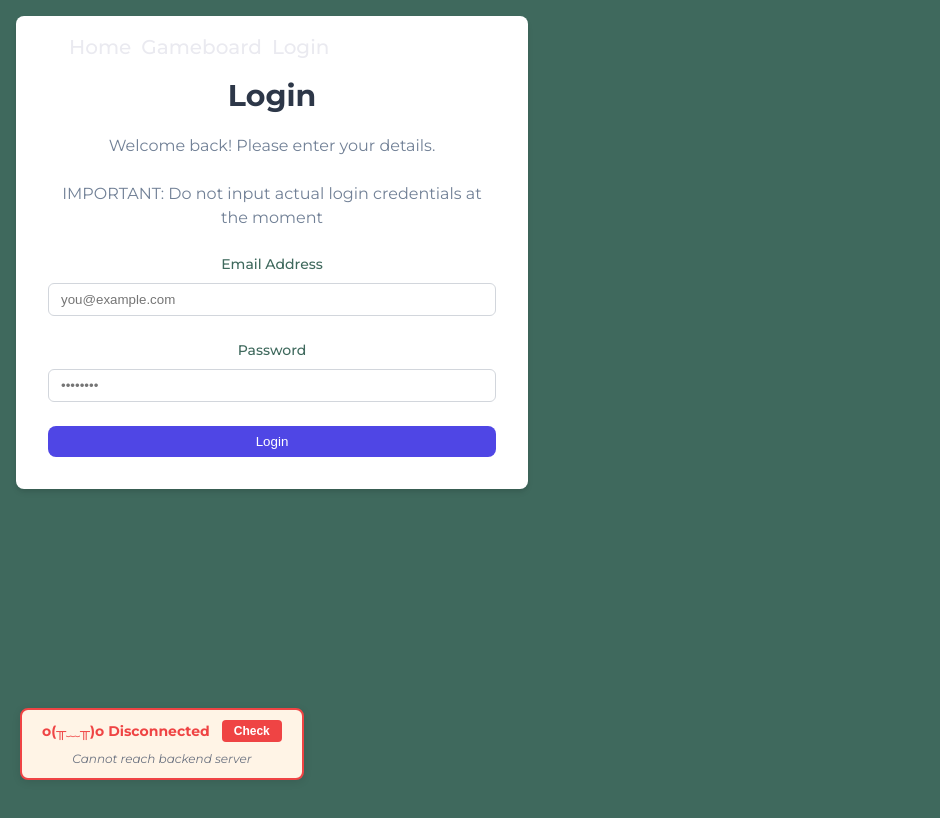
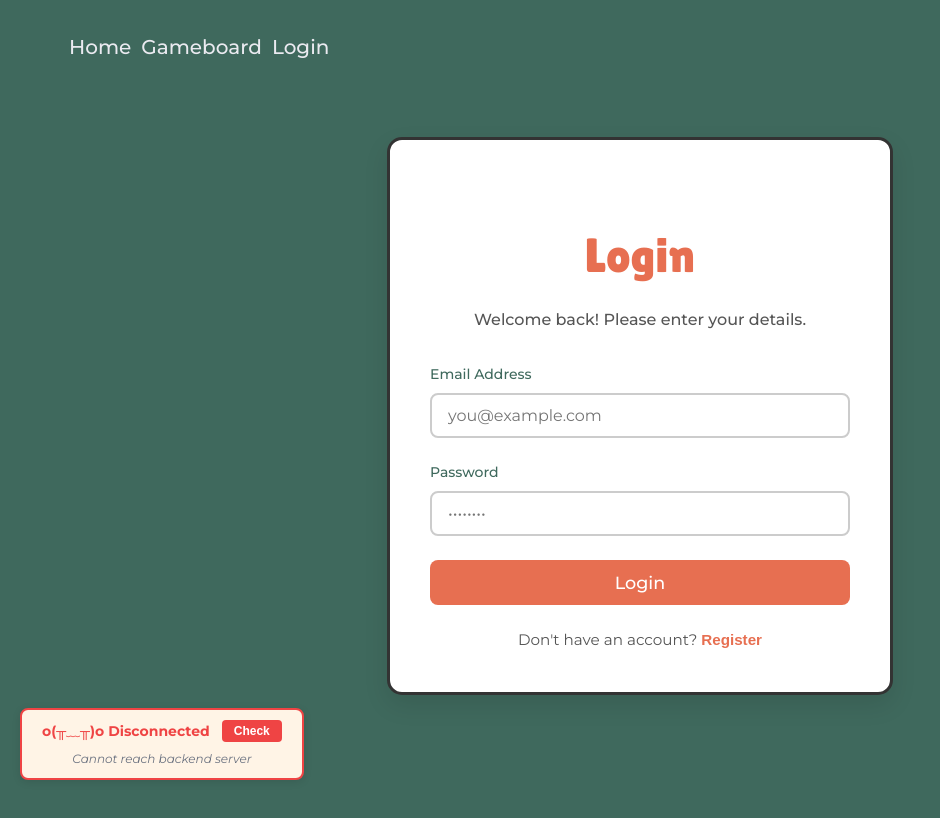
Before and after one commit to WalkAMileGame/WalkAMileGame, a React (Vite) app in the folder frontend/: page /login in a window 1280 px wide. Shown: the top 818 px of the page, without its empty margins (0-940 px from the left). Built offline with nearby package versions, Linux system fonts and the light colour scheme; no server answers; a web font is replaced by a local one.

Commit message:
Updated login and register page frontend

```diff
--- a/frontend/src/components/Login.jsx
+++ b/frontend/src/components/Login.jsx
@@ -1,31 +1,76 @@
 import React, { useState } from 'react';
 import '../styles/Login.css';
 
+export default function Login() {
 
-export default function Login({ onSubmit, onLogout, isLoggedIn, userEmail, error }) {
+  const [isLoggedIn, setIsLoggedIn] = useState(false);
 
+  const [isRegistering, setIsRegistering] = useState(false);
   const [email, setEmail] = useState('');
   const [password, setPassword] = useState('');
+  const [confirmPassword, setConfirmPassword] = useState('');
+  const [userEmail, setUserEmail] = useState('');
+  const [error, setError] = useState('');
 
+  // Handles the form submission for logging in
+  const handleLogin = (event) => {
+    event.preventDefault();
+    setError('');
 
-  const handleSubmit = (event) => {
-    event.preventDefault();
-
-    onSubmit({ email, password });
+    if (!email || !password) {
+      setError('Please enter both email and password.');
+      return;
+    }
+    // Mock Login Logic
+    setIsLoggedIn(true);
+    setUserEmail(email);
+    setPassword('');
   };
 
+  // Handles the form submission for registration
+  const handleRegister = (event) => {
+    event.preventDefault();
+    setError('');
+
+    if (!email || !password || !confirmPassword) {
+        setError('Please fill out all fields.');
+        return;
+    }
+    if (password !== confirmPassword) {
+        setError('Passwords do not match.');
+        return;
+    }
+    // Mock Registration Logic
+    setIsLoggedIn(true);
+    setUserEmail(email);
+    setPassword('');
+    setConfirmPassword('');
+  };
+
+  // Handles logging the user out
   const handleLogout = () => {
-    onLogout();
+    setIsLoggedIn(false);
+    setUserEmail('');
+    setEmail('');
+    setPassword('');
+    setConfirmPassword('');
+    setError('');
   };
+
+  const toggleForm = () => {
+    setIsRegistering(!isRegistering);
+    setError('');
+    setEmail('');
+    setPassword('');
+    setConfirmPassword('');
+  }
 
   return (
     <>
       <div className="login-container">
-        {/* The component uses the `isLoggedIn` prop to decide what to render */}
         {isLoggedIn ? (
           <div className="login-card welcome-card">
             <h1>Welcome!</h1>
-            {/* It displays the user's email passed down as a prop */}
             <p>You have successfully logged in as {userEmail}.</p>
             <button onClick={handleLogout} className="btn btn-danger">
               Logout
@@ -33,45 +78,53 @@ export default function Login({ onSubmit, onLogout, isLoggedIn, userEmail, error
           </div>
         ) : (
           <div className="login-card">
+            {isRegistering ? (
+              <>
+                <h2 className="title">Register</h2>
+                <p className="subtitle">Create an account to get started.</p>
+                {error && <p className="error-message">{error}</p>}
+                <form onSubmit={handleRegister} noValidate>
+                  <div className="form-group">
+                    <label htmlFor="email" className="form-label">Email Address</label>
+                    <input type="email" id="email" value={email} onChange={(e) => setEmail(e.target.value)} className="form-input" placeholder="you@example.com" required />
+                  </div>
+                  <div className="form-group">
+                    <label htmlFor="password" className="form-label">Password</label>
+                    <input type="password" id="password" value={password} onChange={(e) => setPassword(e.target.value)} className="form-input" placeholder="••••••••" required />
+                  </div>
+                  <div className="form-group">
+                    <label htmlFor="confirmPassword" className="form-label">Confirm Password</label>
+                    <input type="password" id="confirmPassword" value={confirmPassword} onChange={(e) => setConfirmPassword(e.target.value)} className="form-input" placeholder="••••••••" required />
+                  </div>
+                  <button type="submit" className="btn btn-primary">Register</button>
+                </form>
+                <div className="toggle-form">
+                  <span>Already have an account? </span>
+                  <button onClick={toggleForm} className="toggle-button">Login</button>
+                </div>
+              </>
+            ) : (
+              <>
                 <h2 className="title">Login</h2>
                 <p className="subtitle">Welcome back! Please enter your details.</p>
-            <p className="subtitle">IMPORTANT: Do not input actual login credentials at the moment</p>
-
                 {error && <p className="error-message">{error}</p>}
-
-            <form onSubmit={handleSubmit} noValidate>
+                <form onSubmit={handleLogin} noValidate>
                   <div className="form-group">
-                <label htmlFor="email" className="form-label">
-                  Email Address
-                </label>
-                <input
-                  type="email"
-                  id="email"
-                  value={email}
-                  onChange={(e) => setEmail(e.target.value)}
-                  className="form-input"
-                  placeholder="you@example.com"
-                  required
-                />
+                    <label htmlFor="email" className="form-label">Email Address</label>
+                    <input type="email" id="email" value={email} onChange={(e) => setEmail(e.target.value)} className="form-input" placeholder="you@example.com" required />
                   </div>
                   <div className="form-group">
-                <label htmlFor="password" className="form-label">
-                  Password
-                </label>
-                <input
-                  type="password"
-                  id="password"
-                  value={password}
-                  onChange={(e) => setPassword(e.target.value)}
-                  className="form-input"
-                  placeholder="••••••••"
-                  required
-                />
+                    <label htmlFor="password" className="form-label">Password</label>
+                    <input type="password" id="password" value={password} onChange={(e) => setPassword(e.target.value)} className="form-input" placeholder="••••••••" required />
                   </div>
-              <button type="submit" className="btn btn-primary">
-                Login
-              </button>
+                  <button type="submit" className="btn btn-primary">Login</button>
                 </form>
+                <div className="toggle-form">
+                  <span>Don't have an account? </span>
+                  <button onClick={toggleForm} className="toggle-button">Register</button>
+                </div>
+              </>
+            )}
           </div>
         )}
       </div>
--- a/frontend/src/styles/Login.css
+++ b/frontend/src/styles/Login.css
@@ -1,76 +1,139 @@
+@import url('https://fonts.googleapis.com/css2?family=Montserrat:ital,wght@0,100..900;1,100..900&display=swap');
+@import url('https://fonts.googleapis.com/css2?family=Lilita+One&display=swap');
+
+.login-container {
+    display: flex;
+    justify-content: center;
+    align-items: center;
+    min-height: 100vh;
+    font-family: "Montserrat", sans-serif;
+    padding: 1rem;
+}
 
 .login-card {
-    background-color: #fff;
-    padding: 2rem;
-    border-radius: 0.5rem;
-    box-shadow: 0 4px 6px -1px rgba(0, 0, 0, 0.1), 0 2px 4px -1px rgba(0, 0, 0, 0.06);
+    background: #ffffff;
+    padding: 2.5rem;
+    border-radius: 15px;
+    box-shadow: 0 10px 25px rgba(0, 0, 0, 0.1);
     width: 100%;
-    max-width: 28rem;
-    margin: 1rem;
-    align-items: center;;
+    max-width: 420px;
+    color: #333;
+    border: 3px solid #333;
 }
+
 .welcome-card {
     text-align: center;
 }
+
+.welcome-card h1 {
+    font-family: "Lilita One", sans-serif;
+    font-size: 3rem;
+    color: #E76F51;
+}
+
 .title {
-    font-size: 1.875rem;
-    font-weight: bold;
-    margin-bottom: 0.5rem;
+    font-family: "Lilita One", sans-serif;
+    font-size: 3rem;
+    font-weight: 400;
+    color: #E76F51;
+    margin-bottom: 0.75rem;
     text-align: center;
-    color: #2d3748;
 }
+
 .subtitle {
-    color: #718096;
+    color: #555;
+    margin-bottom: 2rem;
     text-align: center;
+    font-weight: 500;
+}
+
+.error-message {
+    color: #9d2b2b;
+    background-color: #f8d7da;
+    border: 1px solid #f5c6cb;
+    border-radius: 8px;
+    padding: 0.75rem 1.25rem;
     margin-bottom: 1.5rem;
+    text-align: center;
 }
-.error-message {
-    background-color: #fee2e2;
-    border: 1px solid #f87171;
-    color: #b91c1c;
-    padding: 0.75rem 1rem;
-    border-radius: 0.375rem;
-    margin-bottom: 1rem;
-}
+
 .form-group {
     margin-bottom: 1.5rem;
+    text-align: left;
 }
+
 .form-label {
     display: block;
-    color: #4a5568;
-    font-size: 0.875rem;
-    font-weight: bold;
     margin-bottom: 0.5rem;
+    font-weight: 600;
+    color: #333;
 }
+
 .form-input {
     width: 100%;
-    padding: 0.5rem 0.75rem;
-    border: 1px solid #d2d6dc;
-    border-radius: 0.375rem;
-    box-sizing: border-box; /* Important for width: 100% */
+    height: 45px;
+    padding: 0 1rem;
+    border: 2px solid #ccc;
+    border-radius: 8px;
+    font-size: 1rem;
+    box-sizing: border-box;
+    font-family: "Montserrat", sans-serif;
+    transition: border-color 0.2s ease;
 }
+
 .form-input:focus {
     outline: none;
-    box-shadow: 0 0 0 2px #6366f1;
+    border-color: #F3A261;
 }
+
 .btn {
     width: 100%;
-    color: #fff;
-    padding: 0.5rem 1rem;
-    border-radius: 0.375rem;
+    height: 45px;
     border: none;
+    border-radius: 8px;
+    font-size: 1.1rem;
+    font-weight: 700;
     cursor: pointer;
-    transition: background-color 0.2s;
+    transition: all 0.2s ease;
+    font-family: "Montserrat", sans-serif;
 }
+
 .btn-primary {
-    background-color: #4f46e5;
+    background-color: #E76F51;
+    color: white;
 }
+
 .btn-primary:hover {
-    background-color: #4338ca;
+    background-color: #d85a3c;
 }
+
 .btn-danger {
-    background-color: #ef4444;
+    background-color: #555;
+    color: white;
+    margin-top: 1rem;
 }
+
 .btn-danger:hover {
-    background-color: #dc2626;
+    background-color: #333;
 }
+
+.toggle-form {
+    text-align: center;
+    margin-top: 1.5rem;
+    font-size: 0.95rem;
+    color: #555;
+}
+
+.toggle-button {
+    background: none;
+    border: none;
+    color: #E76F51;
+    cursor: pointer;
+    padding: 0;
+    font-size: 0.95rem;
+    font-weight: 600;
+}
+
+.toggle-button:hover {
+    text-decoration: underline;
+}
```
Lines whose indentation alone changed are shown as unchanged.
